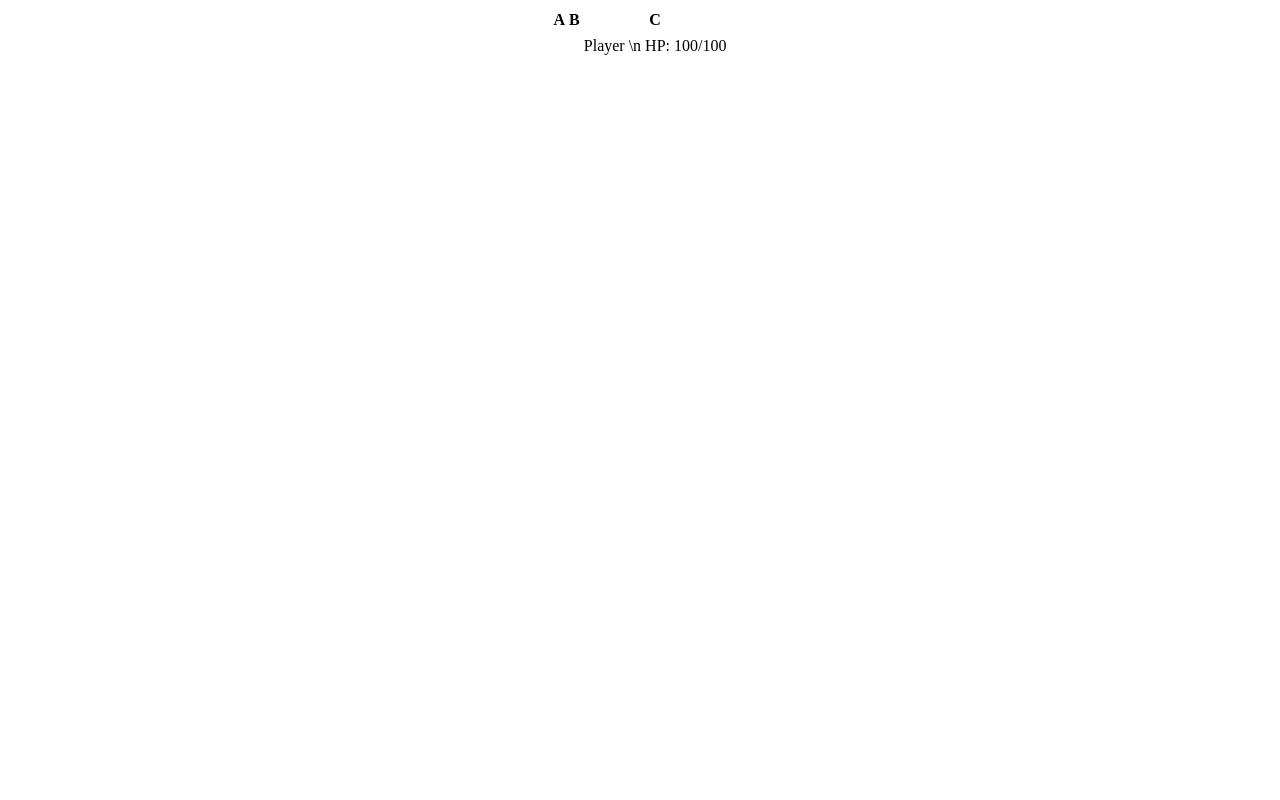
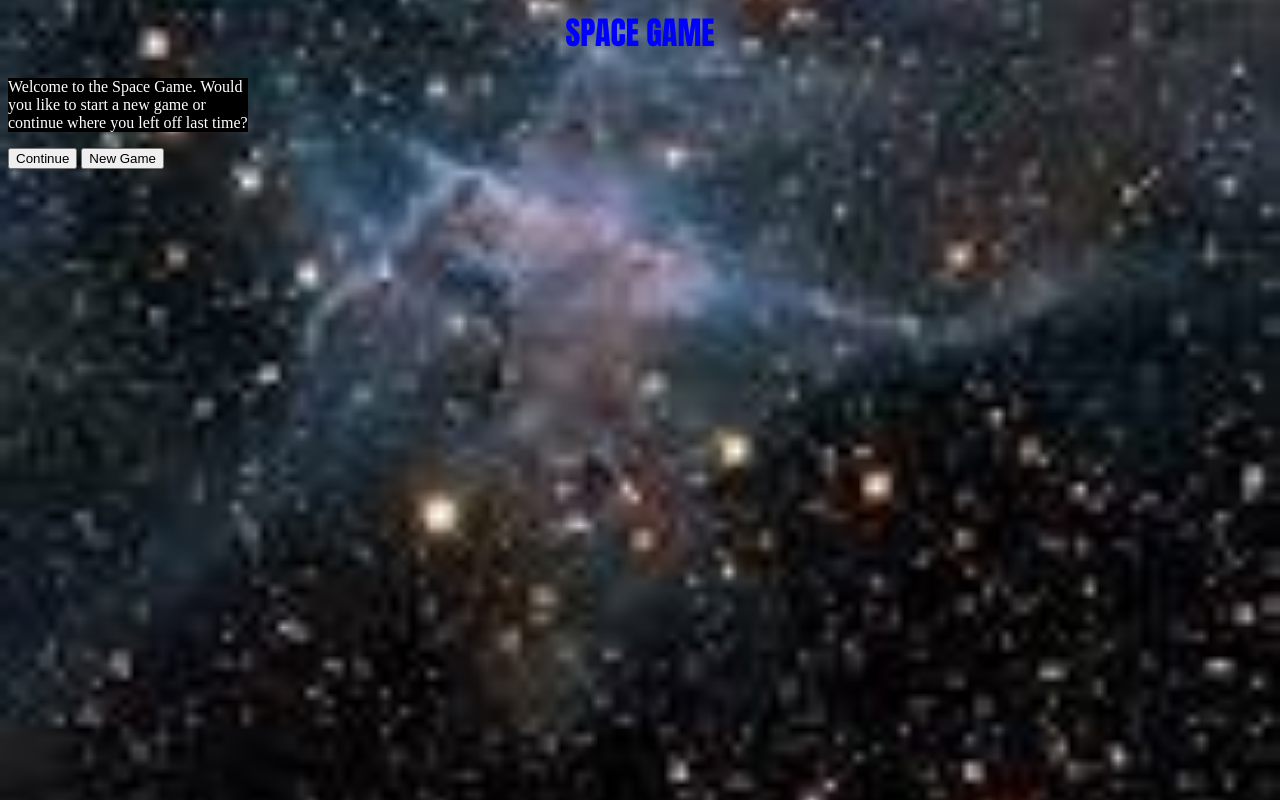
Before and after one commit to antlaw0/antlaw0.github.io, a plain HTML site: page index.html in a window 1280 px wide. Drawn offline with Linux system fonts and the light colour scheme.

Commit message:
Revert back from table test

```diff
--- a/index.html
+++ b/index.html
@@ -1,23 +1,12 @@
-<html>
+<DOCTYPEHTML>
+<link rel="stylesheet" type="text/css" href="style.css">
+<title>Welcome Screen</title>
+<h1>SPACE GAME</h1>
+<p>
+Welcome to the Space Game. Would you like to start a new game or continue where you left off last time?
+</p>
+<button id="continueButton">Continue</button>
+<button id="newGameButton">New Game</button>
+<script src="index.js"></script>
 
-<center>
-<table>
-<tr>
-<th>A</th>
-<th>B</th>
-<th>C </th>
-</tr>
-<tr>
-<td> </td>
-<td> </td>
-<td> </td>
-</tr>
-<tr>
-<td> </td>
-<td> </td>
-<td>Player \n HP: 100/100 </td>
-</tr>
-
-</table>
-</center>
 </html>
```
Also changed, not shown: -index.html (deleted, +0 -12 lines).
